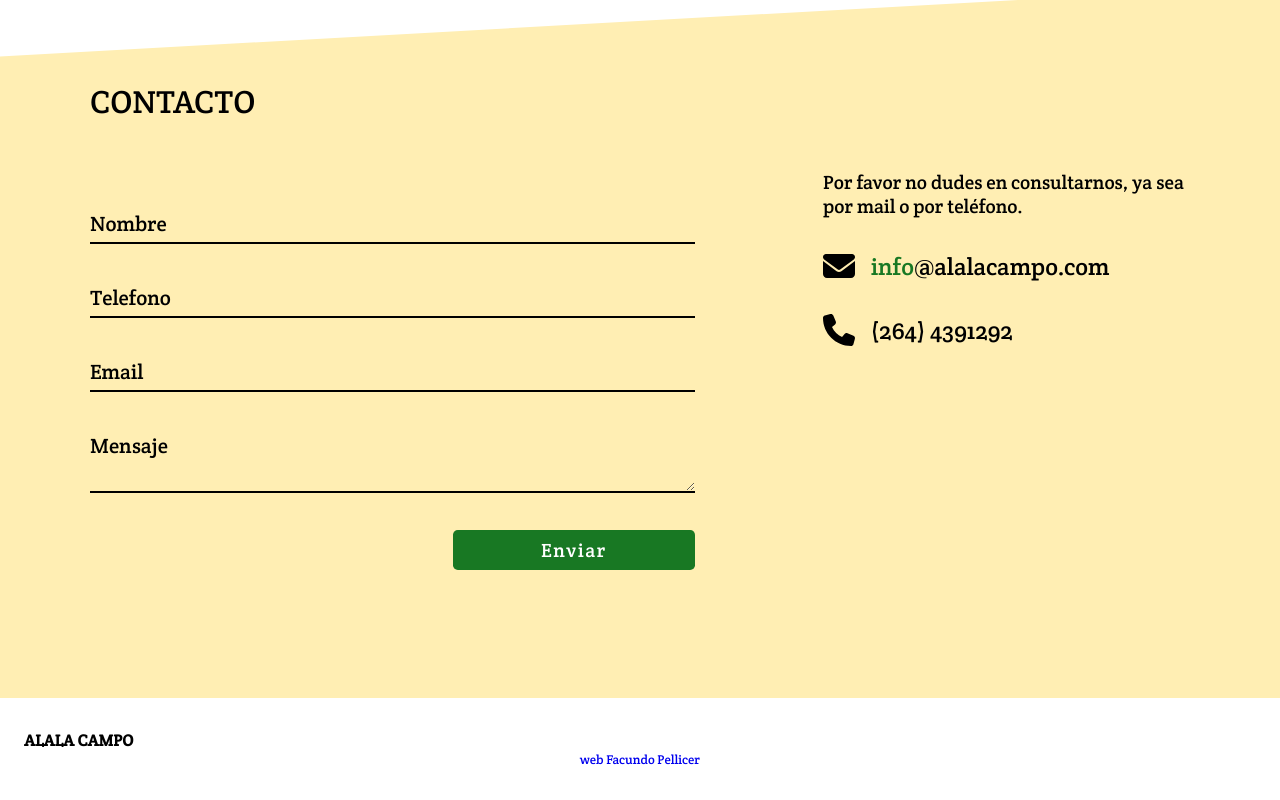
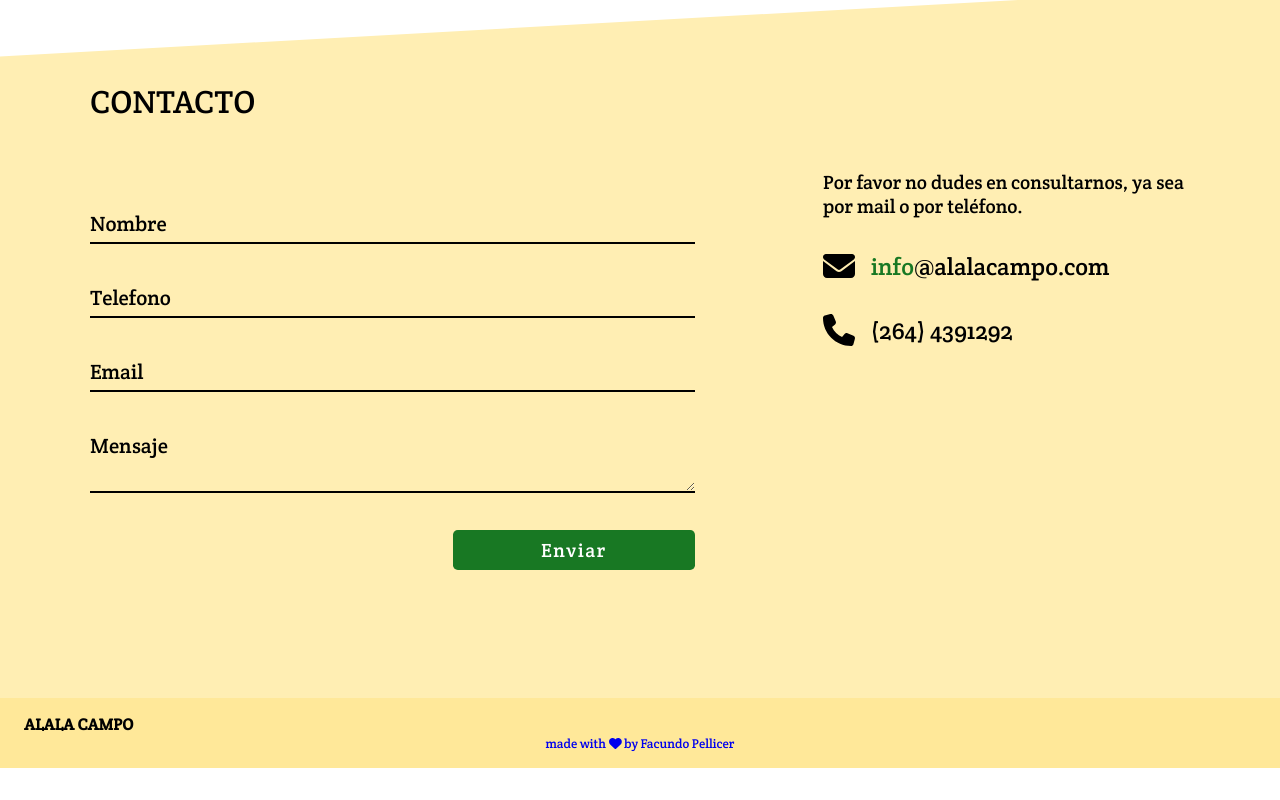
Before and after one commit to Facupelli/Alala-Campo, a React (Create React App) app in the folder client/: page / in a window 1280 px wide. Shown: the part 4328-5128 px from the top of the page. After the commit the page ends 5096 px from the top, so only its background shows below. Built offline with nearby package versions, Linux system fonts and the light colour scheme; no server answers.

Commit message:
footer style

```diff
--- a/client/src/components/Footer/Footer.jsx
+++ b/client/src/components/Footer/Footer.jsx
@@ -1,5 +1,7 @@
 import React from "react";
 import s from "./Footer.module.scss";
+import { faH, faHeart } from "@fortawesome/free-solid-svg-icons";
+import { FontAwesomeIcon } from "@fortawesome/react-fontawesome";
 
 export const Footer = () => {
   return (
@@ -10,7 +12,11 @@ export const Footer = () => {
           href="https://www.linkedin.com/in/facundo-pellicer-full-stack-developer/"
           target="_blank"
         >
-          web Facundo Pellicer
+          made with{' '}
+          <span >
+            <FontAwesomeIcon icon={faHeart} />
+          </span>
+          {' '}by Facundo Pellicer
         </a>
       </p>
     </div>
--- a/client/src/components/Footer/Footer.module.scss
+++ b/client/src/components/Footer/Footer.module.scss
@@ -1,10 +1,10 @@
 @use "../../App.scss";
 
 .container {
-  padding: 2rem 1.5rem;
-  // background-color: App.$primaryBG;
-  box-shadow: rgba(0, 0, 0, 0.02) 0px 1px 3px 0px,
-    rgba(27, 31, 35, 0.15) 0px 0px 0px 1px;
+  padding: 1rem 1.5rem;
+  background-color: #ffe899;
+  box-shadow: #ffe899 0px 1px 3px 0px,
+    #ffe382 0px 0px 0px 1px;
 
   & p:first-child {
     font-weight: bold;
@@ -16,22 +16,22 @@
 
   & p:last-child {
     text-align: center;
-    color: #d4a500;
+    color: #d4ac28;
     font-size: 0.8rem;
 
     @media only screen and (max-width: 600px) {
       margin-top: 1rem;
-      color: #d4a500;
+      color: #d4ac28;
     }
   }
 
   a {
     text-decoration: none;
     &:visited {
-      color: #d4a500;
+      color: #d4ac28;
     }
     &:hover {
-      color: black;
+      color: #ffc500;
     }
   }
 }
```
